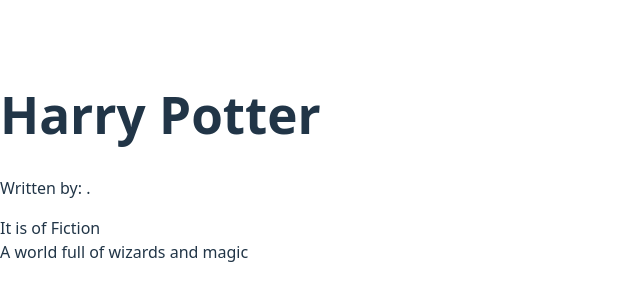
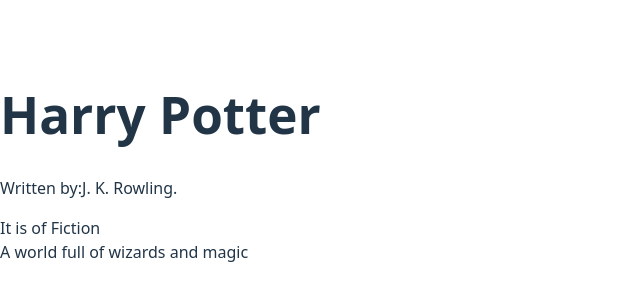
Before and after one commit to rodrigcasio/React-rcasio-projects, a React (Vite) app in the folder courseraPracticeIBM/blog_app/: page / in a window 1280 px wide. Shown: the part 242-542 px from the top of the page, without its empty margins (0-640 px from the left). Built offline with nearby package versions, Linux system fonts and the light colour scheme.

Commit message:
Fixed parameter from the Author file component

```diff
--- a/courseraPracticeIBM/blog_app/src/Components/Author.jsx
+++ b/courseraPracticeIBM/blog_app/src/Components/Author.jsx
@@ -1,9 +1,9 @@
 import React from 'react';
 // Author feature for blog
 
-const Author = ({ Author }) => {
+const Author = ({ author}) => {
     return (
-        <p>Written by: {Author}.</p>
+        <p>Written by:{author}.</p>
     );
 }
 
```
